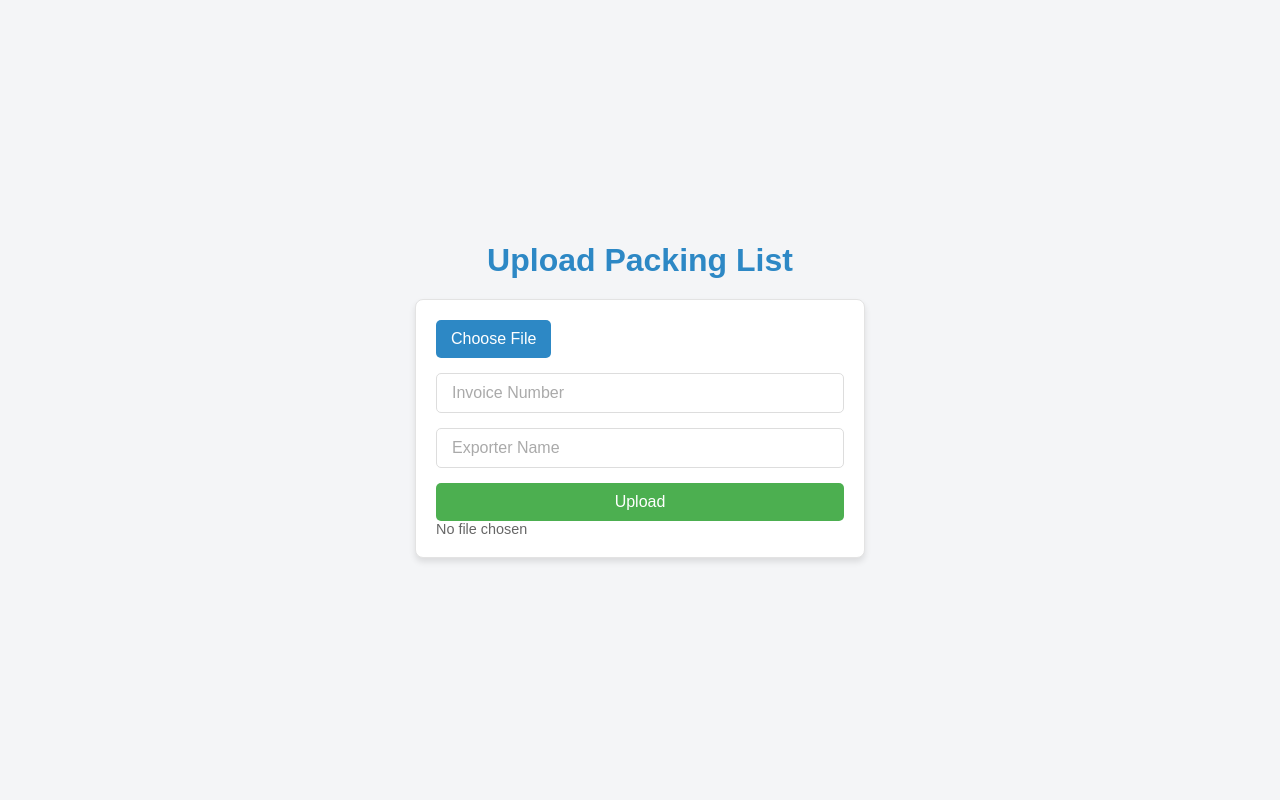
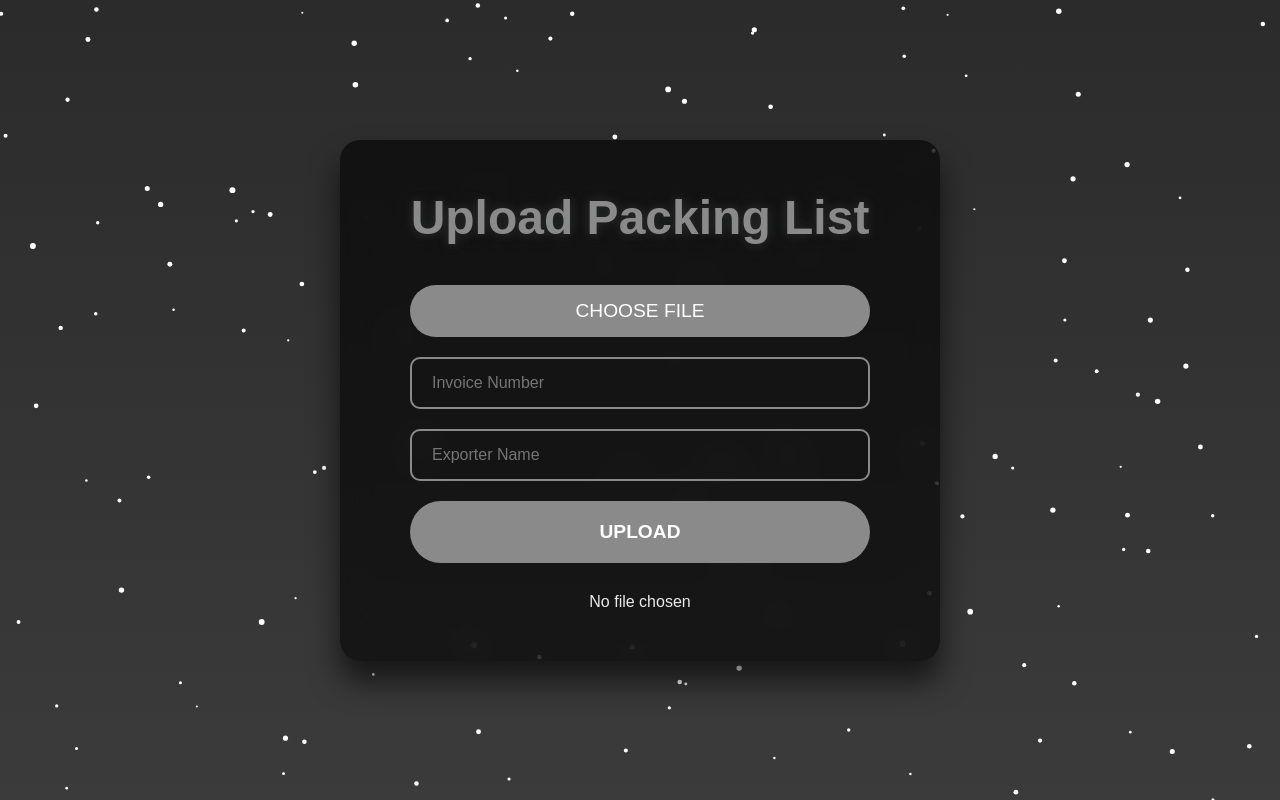
Before and after one commit to Narendra-Sharma-Code/Invoice-Automation, a Flask app: page /app_lab_inv/upload_lab_inv in a window 1280 px wide. Run offline with Flask 3, Linux system fonts and the light colour scheme.

Commit message:
updated styles

```diff
--- a/app/app_lab_inv/templates/upload_lab_inv.html
+++ b/app/app_lab_inv/templates/upload_lab_inv.html
@@ -14,47 +14,80 @@
         }
 
         body {
-            font-family: 'Arial', sans-serif;
-            background-color: #f4f5f7;
+            font-family: 'Poppins', sans-serif;
+            background: linear-gradient(to bottom, #2b2b2b, #3b3b3b);
+            color: #eaeaea;
             display: flex;
             justify-content: center;
             align-items: center;
             height: 100vh;
-            color: #333;
+            overflow: hidden;
+        }
+
+        canvas {
+            position: absolute;
+            top: 0;
+            left: 0;
+            width: 100%;
+            height: 100%;
+            z-index: -1;
+        }
+
+        .container {
+            text-align: center;
+            background: rgba(0, 0, 0, 0.6);
+            padding: 50px 70px;
+            border-radius: 20px;
+            box-shadow: 0 20px 30px rgba(0, 0, 0, 0.6);
+            backdrop-filter: blur(15px);
+            max-width: 600px;
+            width: 90%;
+            animation: fadeIn 1s ease forwards;
+        }
+
+        @keyframes fadeIn {
+            from {
+                opacity: 0;
+                transform: translateY(-30px);
+            }
+
+            to {
+                opacity: 1;
+                transform: translateY(0);
+            }
         }
 
         h1 {
-            font-size: 2rem;
-            margin-bottom: 20px;
-            text-align: center;
-            color: #2d88c5;
+            font-size: 3rem;
+            color: #8a8a8a;
+            text-shadow: 0px 0px 10px #2b2c2c, 0px 0px 20px #222323;
+            margin-bottom: 40px;
+            font-weight: bold;
         }
 
         form {
-            background-color: #ffffff;
-            border: 1px solid #e3e3e3;
-            border-radius: 8px;
-            padding: 20px;
-            box-shadow: 0 4px 6px rgba(0, 0, 0, 0.1);
-            width: 100%;
-            max-width: 450px;
+            display: flex;
+            flex-direction: column;
+            gap: 20px;
         }
 
         label {
-            background-color: #2d88c5;
-            color: #ffffff;
-            padding: 10px 15px;
-            font-size: 1rem;
-            border-radius: 5px;
+            display: block;
+            background-color: #8a8a8a;
+            color: #fff;
+            padding: 15px 40px;
+            font-size: 1.2rem;
+            border-radius: 30px;
+            text-align: center;
             cursor: pointer;
-            display: inline-block;
-            margin-bottom: 15px;
-            text-align: center;
-            transition: background-color 0.3s ease;
+            transition: 0.3s;
+            text-transform: uppercase;
         }
 
         label:hover {
-            background-color: #236ba1;
+            background-color: #7a7a7a;
+            transform: translateY(-5px);
+            box-shadow: 0px 10px 20px rgba(0, 0, 0, 0.5);
         }
 
         input[type="file"] {
@@ -63,43 +96,65 @@
 
         input[type="text"] {
             width: 100%;
-            padding: 10px 15px;
+            padding: 15px 20px;
             font-size: 1rem;
-            border: 1px solid #ddd;
-            border-radius: 5px;
-            margin-bottom: 15px;
-            color: #333;
+            border: 2px solid #8a8a8a;
+            border-radius: 10px;
+            background: transparent;
+            color: #eaeaea;
+            outline: none;
+            transition: 0.3s;
         }
 
-        input[type="text"]::placeholder {
-            color: #aaa;
+        input[type="text"]:focus {
+            border-color: #7a7a7a;
+            box-shadow: 0 0 10px #8a8a8a;
         }
 
         input[type="submit"] {
-            width: 100%;
-            padding: 10px 15px;
-            font-size: 1rem;
+            display: inline-block;
+            background: #8a8a8a;
+            color: #fff;
+            padding: 20px 40px;
+            font-size: 1.2rem;
+            font-weight: bold;
+            text-transform: uppercase;
+            border-radius: 50px;
             border: none;
-            border-radius: 5px;
-            background-color: #4caf50;
-            color: #fff;
             cursor: pointer;
-            transition: background-color 0.3s ease;
+            transition: all 0.3s ease;
         }
 
         input[type="submit"]:hover {
-            background-color: #45a049;
+            background: #7a7a7a;
+            transform: translateY(-5px);
+            box-shadow: 0px 10px 20px rgba(0, 0, 0, 0.5);
+        }
+
+        input[type="submit"]:active {
+            transform: scale(0.95);
         }
 
         p {
-            font-size: 0.9rem;
-            color: #666;
+            font-size: 1rem;
+            color: #bbb;
+            text-align: center;
+            margin-top: 15px;
+        }
+
+        #file-name {
+            text-align: center;
+            margin-top: 10px;
+            font-size: 1rem;
+            color: #eaeaea;
         }
     </style>
 </head>
 
 <body>
-    <div>
+    <canvas id="stars"></canvas>
+
+    <div class="container">
         <h1>Upload Packing List</h1>
         <form action="{{ url_for('app_lab_inv.process_file') }}" method="post" enctype="multipart/form-data">
             <label for="file-upload">Choose File</label>
@@ -110,14 +165,45 @@
             <p id="file-name">No file chosen</p>
         </form>
     </div>
+
     <script>
-        // JavaScript for dynamic file name display
+        // Twinkling star background
+        const canvas = document.getElementById('stars');
+        const ctx = canvas.getContext('2d');
+        canvas.width = window.innerWidth;
+        canvas.height = window.innerHeight;
+
+        const stars = Array.from({ length: 150 }, () => ({
+            x: Math.random() * canvas.width,
+            y: Math.random() * canvas.height,
+            radius: Math.random() * 2 + 1
+        }));
+
+        function drawStars() {
+            ctx.clearRect(0, 0, canvas.width, canvas.height);
+            stars.forEach(star => {
+                ctx.beginPath();
+                ctx.arc(star.x, star.y, star.radius, 0, Math.PI * 2);
+                ctx.fillStyle = 'white';
+                ctx.fill();
+            });
+            requestAnimationFrame(drawStars);
+        }
+
+        drawStars();
+
+        window.addEventListener('resize', () => {
+            canvas.width = window.innerWidth;
+            canvas.height = window.innerHeight;
+        });
+
         const fileInput = document.getElementById('file-upload');
         const fileNameDisplay = document.getElementById('file-name');
 
-        fileInput.addEventListener('change', function () {
-            if (this.files.length > 0) {
-                fileNameDisplay.textContent = `Selected File: ${this.files[0].name}`;
+        fileInput.addEventListener('change', () => {
+            if (fileInput.files.length > 0) {
+                const file = fileInput.files[0];
+                fileNameDisplay.textContent = `Selected File: ${file.name} (${(file.size / 1024).toFixed(2)} KB)`;
             } else {
                 fileNameDisplay.textContent = 'No file chosen';
             }
```
Also changed, not shown: app/app_job_work/routes.py (+8 -8 lines), app/app_job_work/templates/upload_job_work.html (+20 -7 lines), app/templates/index.html (+106 -17 lines).
